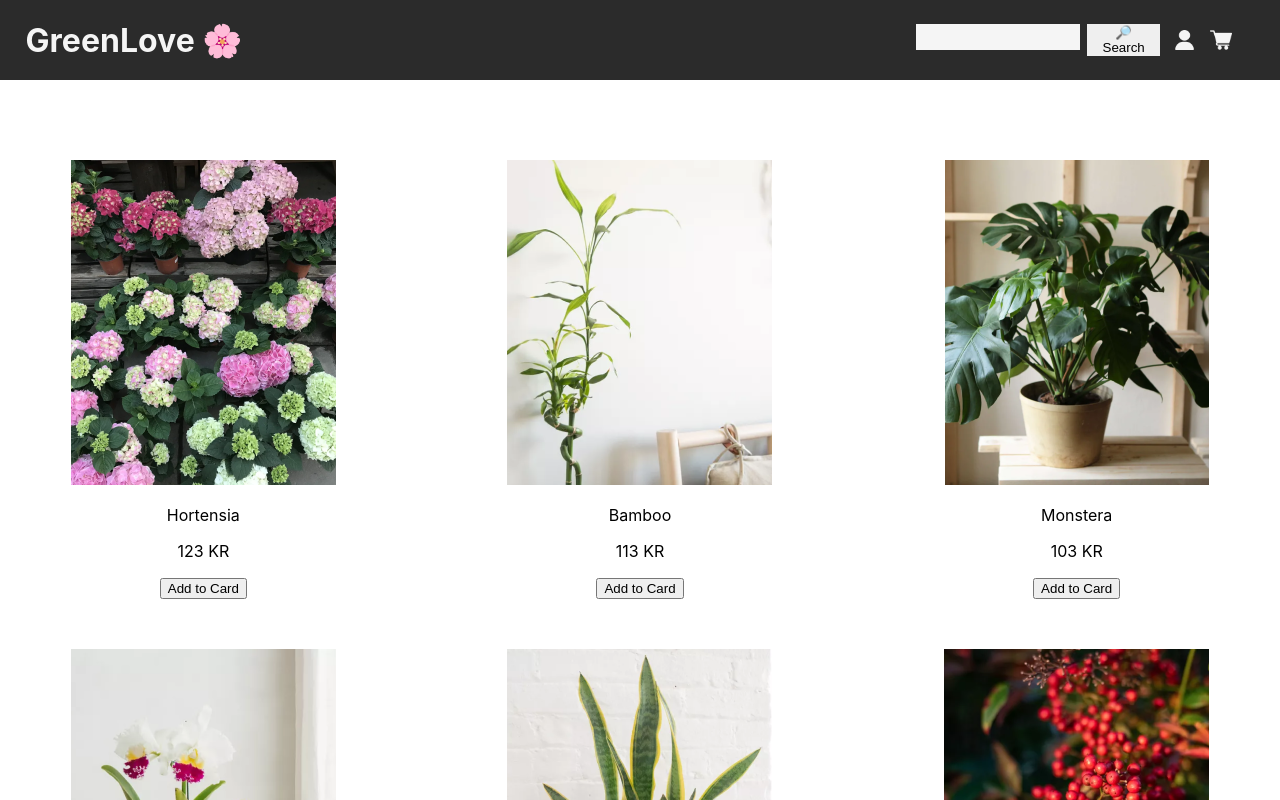
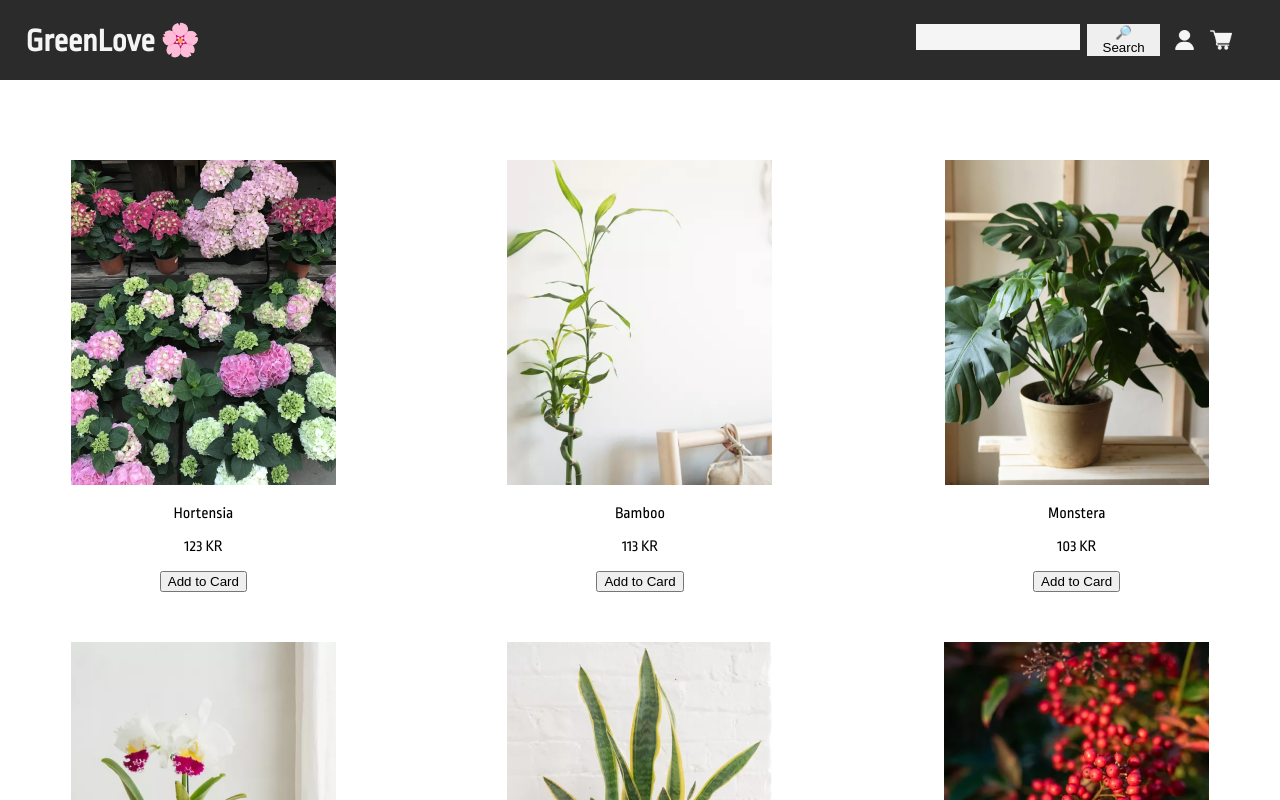
Before and after one commit to rominonix/tdd-frontend, a React (Create React App) app: page / in a window 1280 px wide. Shown: the top 800 px of the page. Built offline with nearby package versions, Linux system fonts and the light colour scheme.

Commit message:
added google font

```diff
--- a/src/App.css
+++ b/src/App.css
@@ -6,7 +6,10 @@
   height: 40vmin;
   pointer-events: none;
 }
-
+h1, h2, h3, h4 {
+  margin: 0;
+  text-transform: uppercase;
+}
 @media (prefers-reduced-motion: no-preference) {
   .App-logo {
     animation: App-logo-spin infinite 20s linear;
--- a/src/components/Header/Header.style.css
+++ b/src/components/Header/Header.style.css
@@ -7,6 +7,9 @@
   /* color: #bad989; */
   color: #f5f5f5;
   padding: 0 2%;
+}
+.title {
+  text-transform: none;
 }
 
 nav {
--- a/src/components/Header/Header.tsx
+++ b/src/components/Header/Header.tsx
@@ -13,7 +13,7 @@ interface Props {
 const Header = ({ searchValue, setSearchValue }: Props) => {
   return (
     <header className="header">
-      <h1> GreenLove 🌸 </h1>
+      <h1 className="title"> GreenLove 🌸 </h1>
 
       <nav>
         <SearchBar searchValue={searchValue} setSearchValue={setSearchValue} />
--- a/src/index.css
+++ b/src/index.css
@@ -1,8 +1,7 @@
+@import url('https://fonts.googleapis.com/css2?family=Ropa+Sans:ital@0;1&display=swap');
 body {
   margin: 0;
-  font-family: -apple-system, BlinkMacSystemFont, 'Segoe UI', 'Roboto', 'Oxygen',
-    'Ubuntu', 'Cantarell', 'Fira Sans', 'Droid Sans', 'Helvetica Neue',
-    sans-serif;
+  font-family: 'Ropa Sans', sans-serif;
   -webkit-font-smoothing: antialiased;
   -moz-osx-font-smoothing: grayscale;
 }
```
